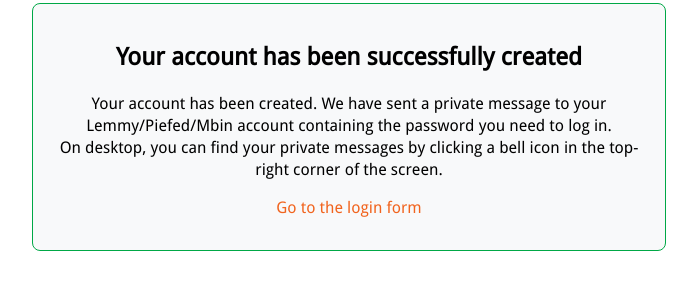
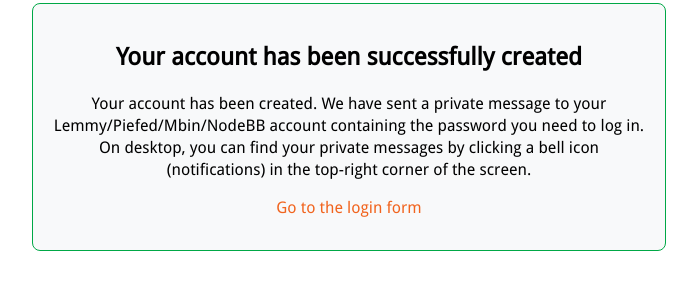
Before and after one commit to pkorba/fedi-anime-awards, a Django app: page /signup/done in a window 1280 px wide. Shown: the top 300 px of the page, without its empty margins (291-988 px from the left). Run offline with Django 5.2, Linux system fonts and the light colour scheme; data that the repository does not hold is empty; parts of the project's set-up code (start-up, migrations or seed data) failed here and were passed over.

Commit message:
Clarify some registration instructions

```diff
--- a/polls/templates/registration/signup.html
+++ b/polls/templates/registration/signup.html
@@ -75,7 +75,8 @@
             <li>
                 Check your inbox on your Lemmy/Piefed/Mbin/NodeBB account. You will receive an
                 automatically generated password there, sent to you by a bot. On desktop, you can
-                open your inbox by clicking the bell button in the top-right corner of the page.
+                open your inbox (notifications) by clicking the bell button in the top-right
+                corner of the page.
             </li>
             <li>
                 Use the username you entered and the password you received to log in on
--- a/polls/templates/registration/signup_done.html
+++ b/polls/templates/registration/signup_done.html
@@ -12,10 +12,10 @@
 <main class="page">
     <h2>Your account has been successfully created</h2>
     <p>
-        Your account has been created. We have sent a private message to your Lemmy/Piefed/Mbin
-        account containing the password you need to log in.<br>
-        On desktop, you can find your private messages by clicking a bell icon in the top-right
-        corner of the screen.
+        Your account has been created. We have sent a private message to your
+        Lemmy/Piefed/Mbin/NodeBB account containing the password you need to log in.<br>
+        On desktop, you can find your private messages by clicking a bell icon (notifications)
+        in the top-right corner of the screen.
     </p>
     <p>
         <a href="{% url 'home_login' %}">Go to the login form</a>
```
